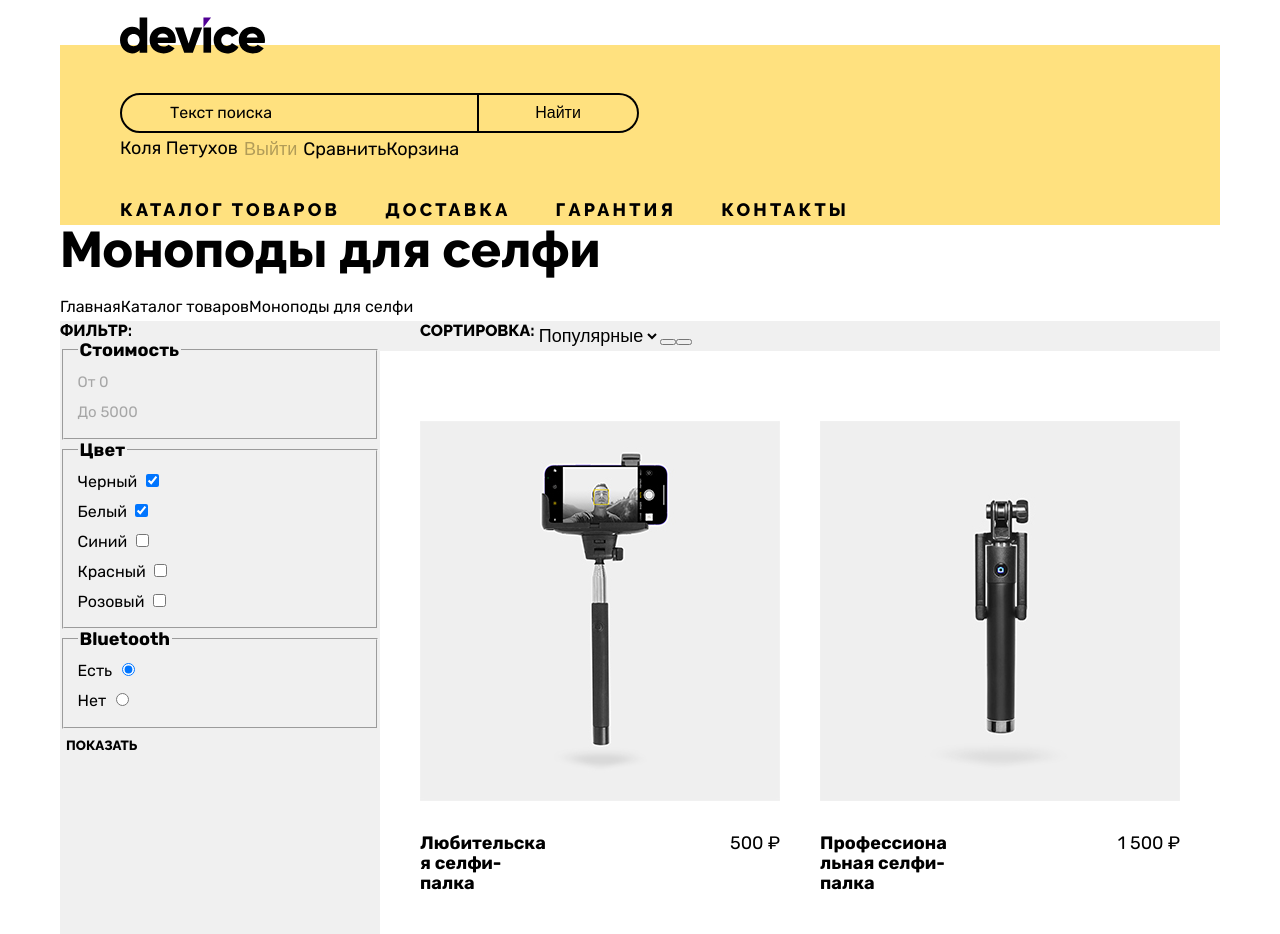
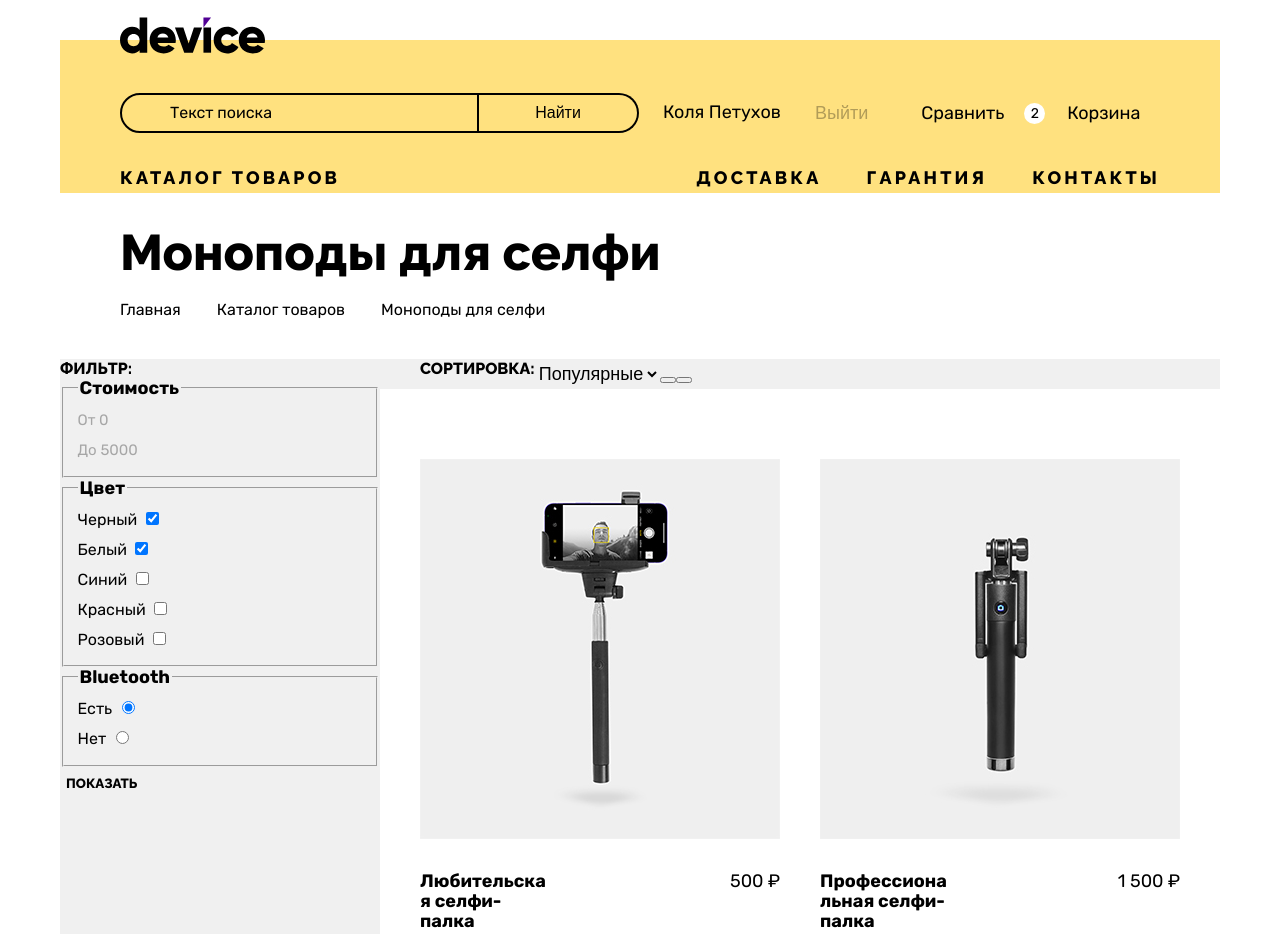
Before and after one commit to andgt/device, a website: page source/catalog.html in a window 1280 px wide. Shown: the top 934 px of the page. Drawn offline with Linux system fonts and the light colour scheme.

Commit message:
Начинает микросетки для каталога

```diff
--- a/source/catalog.html
+++ b/source/catalog.html
@@ -10,7 +10,7 @@
     <link rel="preload" href="fonts/raleway/raleway-800.woff2" as="font" type="font/woff2">
   </head>
   <body class="page-body">
-    <header class="page-header">
+    <header class="page-header page-header--catalog">
       <div class="container page-header__container">
         <div class="main-logo">
           <a class="main-logo__link" href="index.html">
@@ -22,7 +22,7 @@
           <input class="search-form__input" id="input-search" type="search" name="search" placeholder="Текст поиска">
           <button class="search-form__button" type="button">Найти</button>
         </form>
-        <div class="page-header__inner">
+        <div class="page-header__inner page-header__inner--catalog">
           <ul class="user-menu__list">
             <li class="user-menu__item">
               <a class="top-menu__link" href="#">
@@ -35,17 +35,22 @@
             </li>
           </ul>
           <ul class="top-menu">
-            <li class="top-menu__item">
-              <a class="top-menu__link" href="#">Сравнить</a>
+            <ul class="top-menu">
+            <li class="top-menu__item top-menu__item--compare">
+              <a class="top-menu__link top-menu__link--compare" href="#">Сравнить</a>
             </li>
-            <li class="top-menu__item">
-              <a class="top-menu__link" href="#">Корзина</a>
+            <li class="top-menu__item top-menu__item--cart">
+              <a class="top-menu__link top-menu__link--cart" href="#">
+                <span class="top-menu__cart-counter">2</span>
+                <span>Корзина</span>
+              </a>
             </li>
+          </ul>
           </ul>
         </div>
         <nav class="main-nav">
           <ul class="main-nav__list">
-            <li class="main-nav__item">
+            <li class="main-nav__item main-nav__item--catalog">
               <a class="main-nav__link" href="#">Каталог товаров</a>
             </li>
             <li class="main-nav__item">
@@ -65,8 +70,9 @@
       <h1 class="visually-hidden">Каталог товаров</h1>
       <section class="catalog">
         <div class="container">
+          <div class="breadcrumbs">
             <h2 class="main__title main__title--catalog">Моноподы для селфи</h2>
-          <ul class="breadcrumbs">
+            <ul class="breadcrumbs__list">
               <li class="breadcrumbs__item">
                 <a class="breadcrumbs__link" href="index.html">Главная</a>
               </li>
@@ -77,6 +83,7 @@
                 <a class="breadcrumbs__link" href="index.html">Моноподы для селфи</a>
               </li>
             </ul>
+          </div>
           <div class="catalog__wrapper">
             <form class="form-filters" action="#" method="#">
               <h3 class="catalog__title">фильтр:</h3>
--- a/source/css/style.css
+++ b/source/css/style.css
@@ -92,6 +92,10 @@
   margin-top: 13px;
 }
 
+.page-header--catalog {
+  margin-bottom: 35px;
+}
+
 .page-header__container {
   display: flex;
   flex-wrap: wrap;
@@ -102,6 +106,13 @@
 .page-header__inner {
   display: flex;
   flex-wrap: wrap;
+  align-items: center;
+  column-gap: 175px;
+  width: 497px;
+}
+
+.page-header__inner--catalog {
+  column-gap: 25px;
 }
 
 .main-logo {
@@ -123,7 +134,6 @@
 .top-menu {
   display: flex;
   flex-wrap: wrap;
-  width: 497px;
   margin: 0;
   padding: 0;
   list-style: none;
@@ -828,6 +838,7 @@
 .user-menu__list {
   display: flex;
   flex-wrap: wrap;
+  column-gap: 28px;
   margin: 0;
   padding: 0;
   list-style: none;
@@ -841,13 +852,22 @@
   border: 0;
 }
 
+.breadcrumbs {
+  display: flex;
+  flex-direction: column;
+  column-gap: 16px;
+  margin-bottom: 35px;
+  padding-left: 60px;
+}
+
 .breadcrumbs__link {
   font-size: 16px;
 }
 
-.breadcrumbs {
+.breadcrumbs__list {
   display: flex;
   flex-wrap: wrap;
+  column-gap: 36px;
   width: 432px;
   margin: 0;
   padding: 0;
```
Also changed, not shown: source/index.html (+4 -3 lines). Lines whose indentation alone changed are shown as unchanged.
